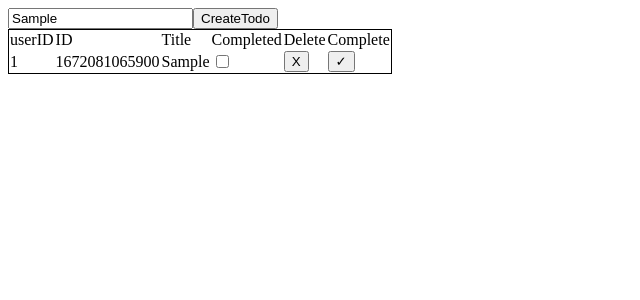
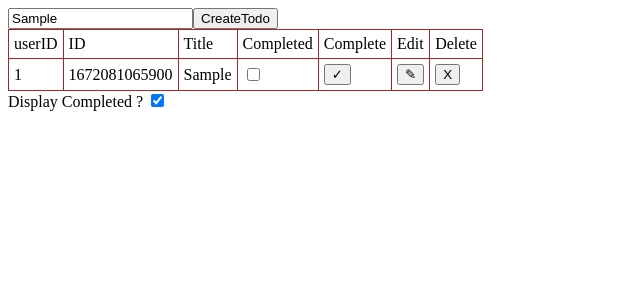
Before and after one commit to nevengjoreski/generacija20, a React (Create React App) app: page / in a window 1280 px wide. Both pictures are taken after typing "Sample" into the empty fields and a click on the button "CreateTodo". Shown: the top 300 px of the page, without its empty margins (0-640 px from the left). Built offline with nearby package versions, Linux system fonts and the light colour scheme; no server answers.

Commit message:
cas 8 todo

```diff
--- a/src/App.jsx
+++ b/src/App.jsx
@@ -1,4 +1,5 @@
 import Todo from "./components/Todo";
+import "./css/style.css";
 
 const App = () => {
   return (
--- a/src/components/ListTodo.jsx
+++ b/src/components/ListTodo.jsx
@@ -1,10 +1,31 @@
+import { useState } from "react";
+
 const ListTodo = (props) => {
-  const { todos, deleteTodo } = props;
+  const { todos, deleteTodo, markAsCompleted, updateTodoTitle } = props;
+  const [displayCompleted, setDisplayCompleted] = useState(true);
+
+  const [editId, setEditId] = useState("");
+  const [editTitle, setEditTitle] = useState("");
 
   const style = {
     border: "1px solid black",
     borderCollapse: "collapse",
     padding: "5px",
+  };
+
+  // dodadi kolona
+  // smeni go vo input
+  // dodadi dugminja
+  // naprvi funkcionalnost za dugminjata
+
+  const save = () => {
+    updateTodoTitle(editId, editTitle);
+    setEditId("");
+  };
+
+  const cancel = () => {
+    setEditId("");
+    setEditTitle("");
   };
 
   return (
@@ -16,29 +37,67 @@ const ListTodo = (props) => {
             <td>ID</td>
             <td>Title</td>
             <td>Completed</td>
+            <td>Complete</td>
+            <td>Edit</td>
             <td>Delete</td>
-            <td>Complete</td>
           </tr>
         </thead>
         <tbody>
-          {todos.map((todo) => (
+          {todos.map(
+            (todo) =>
+              (!todo.completed || displayCompleted) && (
                 <tr>
                   <td>{todo.userId}</td>
                   <td>{todo.id}</td>
-              <td>{todo.title}</td>
+                  {editId && editId === todo.id ? (
+                    <td>
+                      <input
+                        type="text"
+                        value={editTitle}
+                        onChange={(e) => setEditTitle(e.target.value)}
+                        size={todo.title.length}
+                      />
+                      <input type="button" onClick={save} value="Save" />
+                      <input type="button" onClick={cancel} value="Cancel" />
+                    </td>
+                  ) : (
+                    <td className={todo.completed ? "mark-as-done" : ""}>
+                      {todo.title}
+                    </td>
+                  )}
                   <td>
                     <input type="checkbox" checked={todo.completed} />
                   </td>
                   <td>
+                    <button onClick={() => markAsCompleted(todo.id)}>✓</button>
+                  </td>
+                  <td>
+                    <button
+                      onClick={() => {
+                        setEditId(todo.id);
+                        setEditTitle(todo.title);
+                      }}
+                    >
+                      ✎
+                    </button>
+                  </td>
+                  <td>
                     <button onClick={() => deleteTodo(todo.id)}>X</button>
                   </td>
-              <td>
-                <button>✓</button>
-              </td>
                 </tr>
-          ))}
+              )
+          )}
         </tbody>
       </table>
+
+      <div>
+        <label>Display Completed ? </label>
+        <input
+          type="checkbox"
+          checked={displayCompleted}
+          onChange={() => setDisplayCompleted(!displayCompleted)}
+        />
+      </div>
     </div>
   );
 };
--- a/src/components/Todo.jsx
+++ b/src/components/Todo.jsx
@@ -18,10 +18,43 @@ const Todo = () => {
     setTodos([...todos.filter((todo) => todo.id !== id)]);
   };
 
+  const markAsCompleted = (id) => {
+    // kako da go dobijam statusot na konkretniot todo
+
+    // da se pominat site todo
+    // da se najde konkretiot prema ID
+    // da se promeni propertito completed vo obratno od toa sto go imame
+
+    setTodos(
+      todos.map((todo) => {
+        if (todo.id === id) {
+          todo.completed = !todo.completed;
+        }
+        return todo;
+      })
+    );
+  };
+
+  const updateTodoTitle = (id, newTitle) => {
+    setTodos(
+      todos.map((todo) => {
+        if (todo.id === id) {
+          todo.title = newTitle;
+        }
+        return todo;
+      })
+    );
+  };
+
   return (
     <div>
       <CreateTodo setTodos={setTodos} />
-      <ListTodo todos={todos} deleteTodo={deleteTodo} />
+      <ListTodo
+        todos={todos}
+        deleteTodo={deleteTodo}
+        markAsCompleted={markAsCompleted}
+        updateTodoTitle={updateTodoTitle}
+      />
     </div>
   );
 };
--- /dev/null
+++ b/src/css/style.css
@@ -0,0 +1,9 @@
+td,
+th {
+  border: 1px solid firebrick;
+  padding: 5px;
+}
+
+.mark-as-done {
+  text-decoration: line-through;
+}
```
Also changed, not shown: Homework.js (+3 -10 lines). Lines whose indentation alone changed are shown as unchanged.
